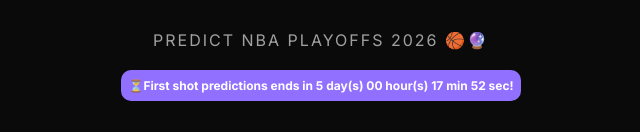
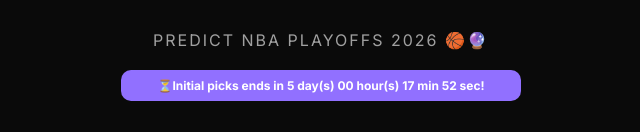
Before and after one commit to yanndesjardins-hub/clutch, a React (Vite) app: page / in a window 1280 px wide. Shown: the part 215-347 px from the top of the page, without its empty margins (319-959 px from the left). Built offline with nearby package versions, Linux system fonts and the light colour scheme; no server answers; a web font is replaced by a local one.

Commit message:
deadline message reviewed

```diff
--- a/src/components/Countdown.jsx
+++ b/src/components/Countdown.jsx
@@ -40,7 +40,7 @@
   if (over)
     return (
       <div style={bannerStyle}>
-        🔒 First shot predictions over — Round 2 predictions to open very soon.
+        🔒Initial picks over. Round 2 picks to open very soon.
       </div>
     );
 
@@ -50,7 +50,7 @@
 
   return (
     <div style={bannerStyle}>
-      ⏳First shot predictions ends in{" "}
+      ⏳Initial picks ends in{" "}
       {d > 0 && (
         <>
           <strong>{d} day(s)</strong>{" "}
```
